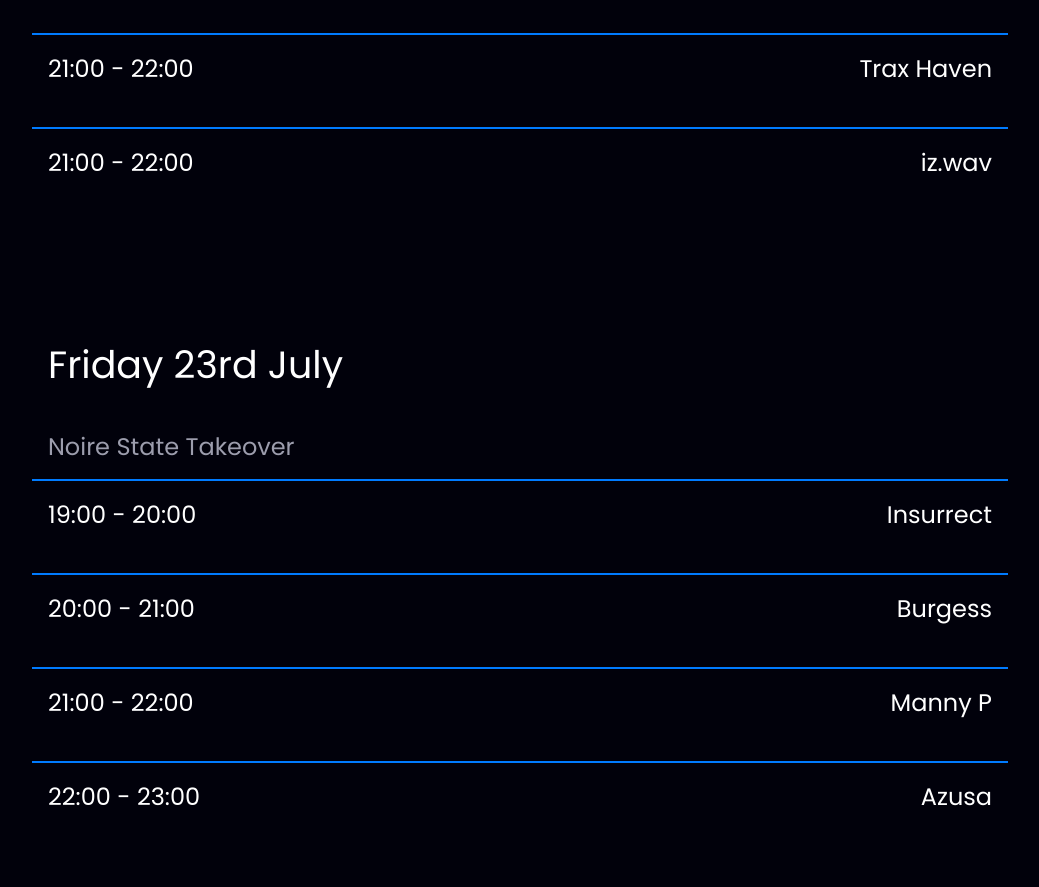
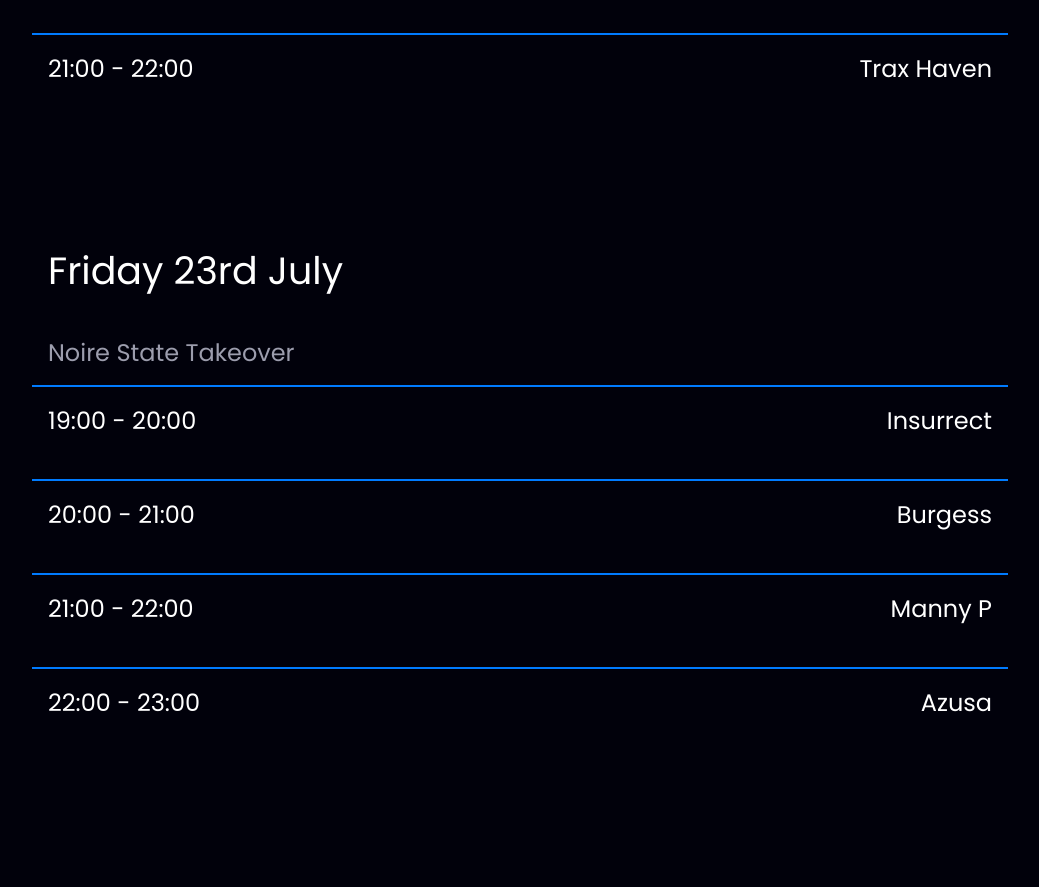
Before and after one commit to katiemhughes/radio-website, a React (Create React App) app: page / in a window 1280 px wide. Shown: the part 1340-2227 px from the top of the page, without its empty margins (120-1159 px from the left). Built offline with nearby package versions, Linux system fonts and the light colour scheme.

Commit message:
removal of iz.wav

```diff
--- a/src/components/schedule/Schedule.js
+++ b/src/components/schedule/Schedule.js
@@ -24,10 +24,6 @@ const Schedule = () => {
                 <ScheduleItem
                     showTime="21:00 - 22:00"
                     showName="Trax Haven"
-                />
-                <ScheduleItem
-                    showTime="21:00 - 22:00"
-                    showName="iz.wav"
                 />
             </table>
             <table className="schedule-table">
```
